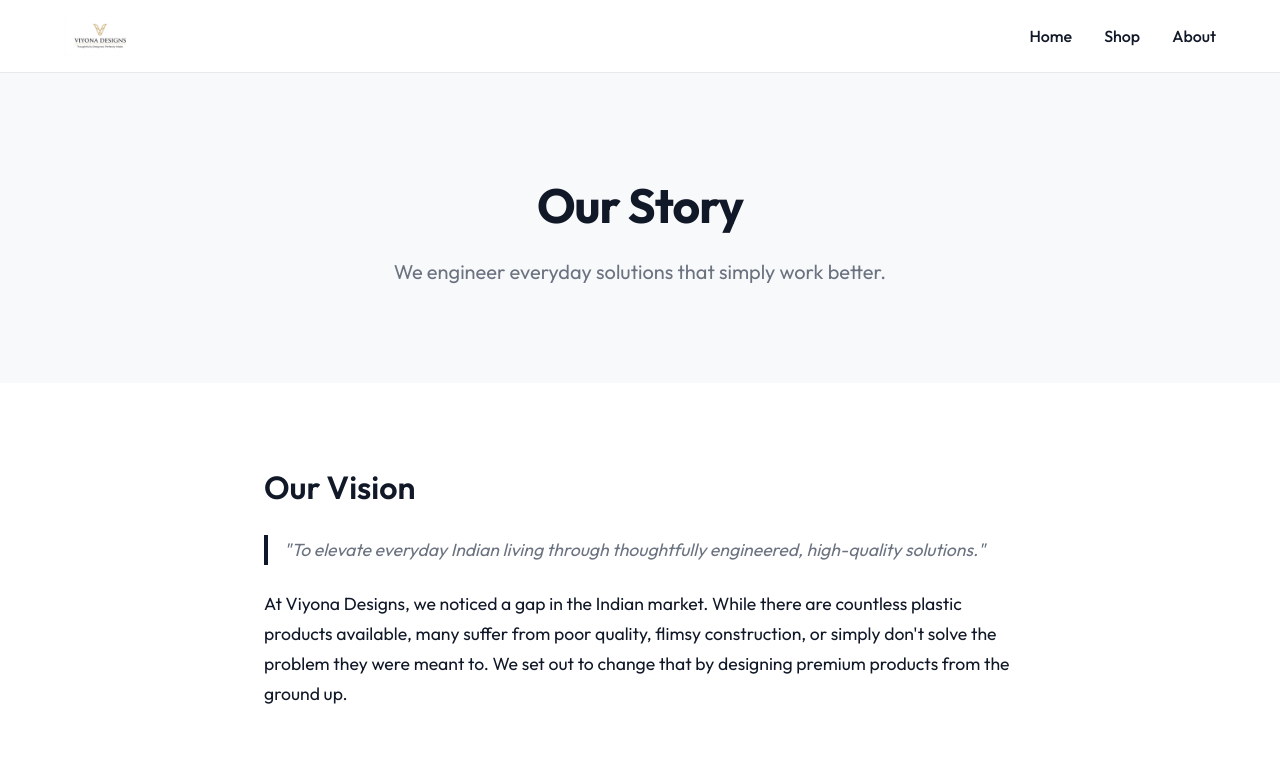
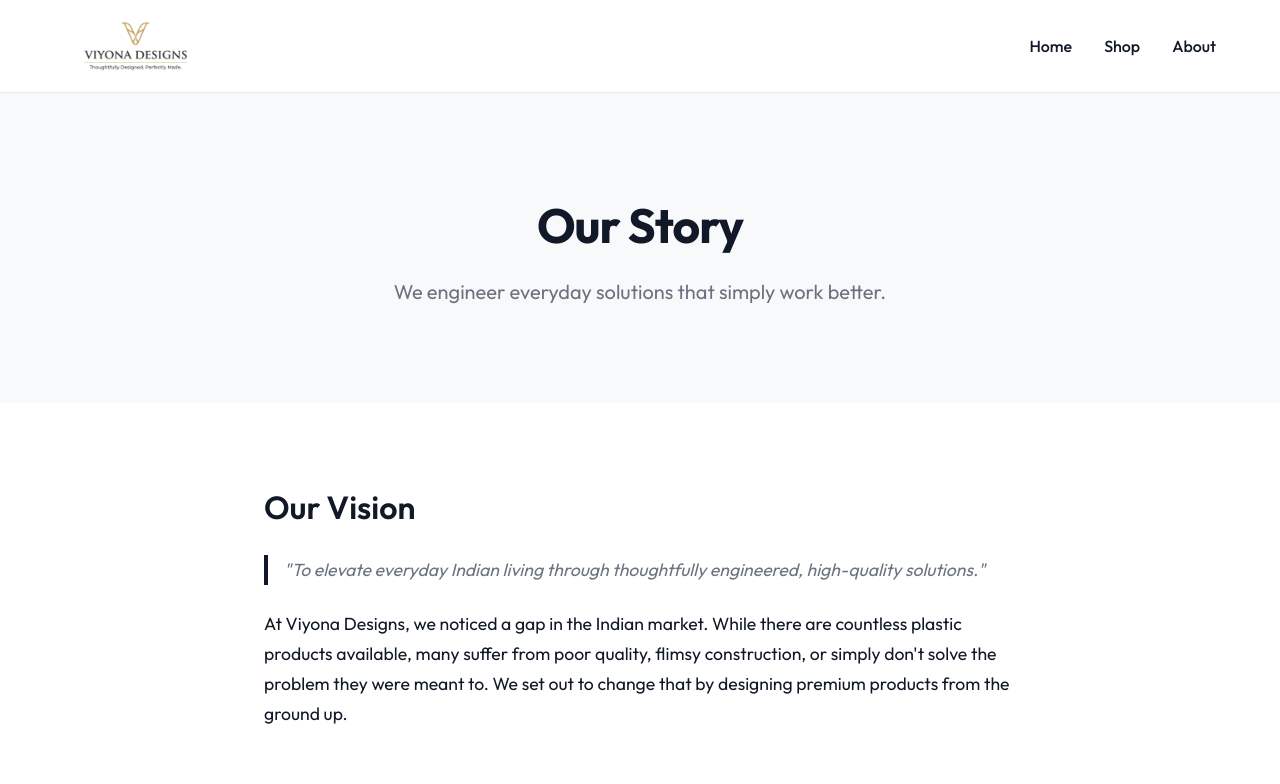
Before and after one commit to ravisharmavashishtha/viyona-designs-web, a React (Vite) app: page /about in a window 1280 px wide. Shown: the top 784 px of the page. Built offline with nearby package versions, Linux system fonts and the light colour scheme.

Commit message:
Increase logo size in Navbar and Footer

```diff
--- a/src/components/Footer.jsx
+++ b/src/components/Footer.jsx
@@ -10,7 +10,7 @@ function Footer() {
     }}>
       <div className="container" style={{ display: 'flex', justifyContent: 'space-between', alignItems: 'center' }}>
         <div>
-          <img src={logoImg} alt="Viyona Designs" style={{ height: '30px', marginBottom: '1rem' }} />
+          <img src={logoImg} alt="Viyona Designs" style={{ height: '70px', marginBottom: '1rem' }} />
           <p style={{ color: 'var(--color-text-muted)', fontSize: '0.875rem' }}>Thoughtfully Designed. Perfectly Made.</p>
         </div>
         <div style={{ display: 'flex', gap: '1rem', color: 'var(--color-text-muted)', fontSize: '0.875rem' }}>
--- a/src/components/Navbar.jsx
+++ b/src/components/Navbar.jsx
@@ -13,7 +13,7 @@ function Navbar() {
     }}>
       <div className="container" style={{ display: 'flex', justifyContent: 'space-between', alignItems: 'center' }}>
         <Link to="/" style={{ display: 'flex', alignItems: 'center' }}>
-          <img src={logoImg} alt="Viyona Designs" style={{ height: '40px', objectFit: 'contain' }} />
+          <img src={logoImg} alt="Viyona Designs" style={{ height: '80px', objectFit: 'contain', margin: '-10px 0' }} />
         </Link>
         <nav style={{ display: 'flex', gap: '2rem' }}>
           <Link to="/" style={{ fontWeight: '500', textDecoration: 'none', color: 'inherit' }}>Home</Link>
```
